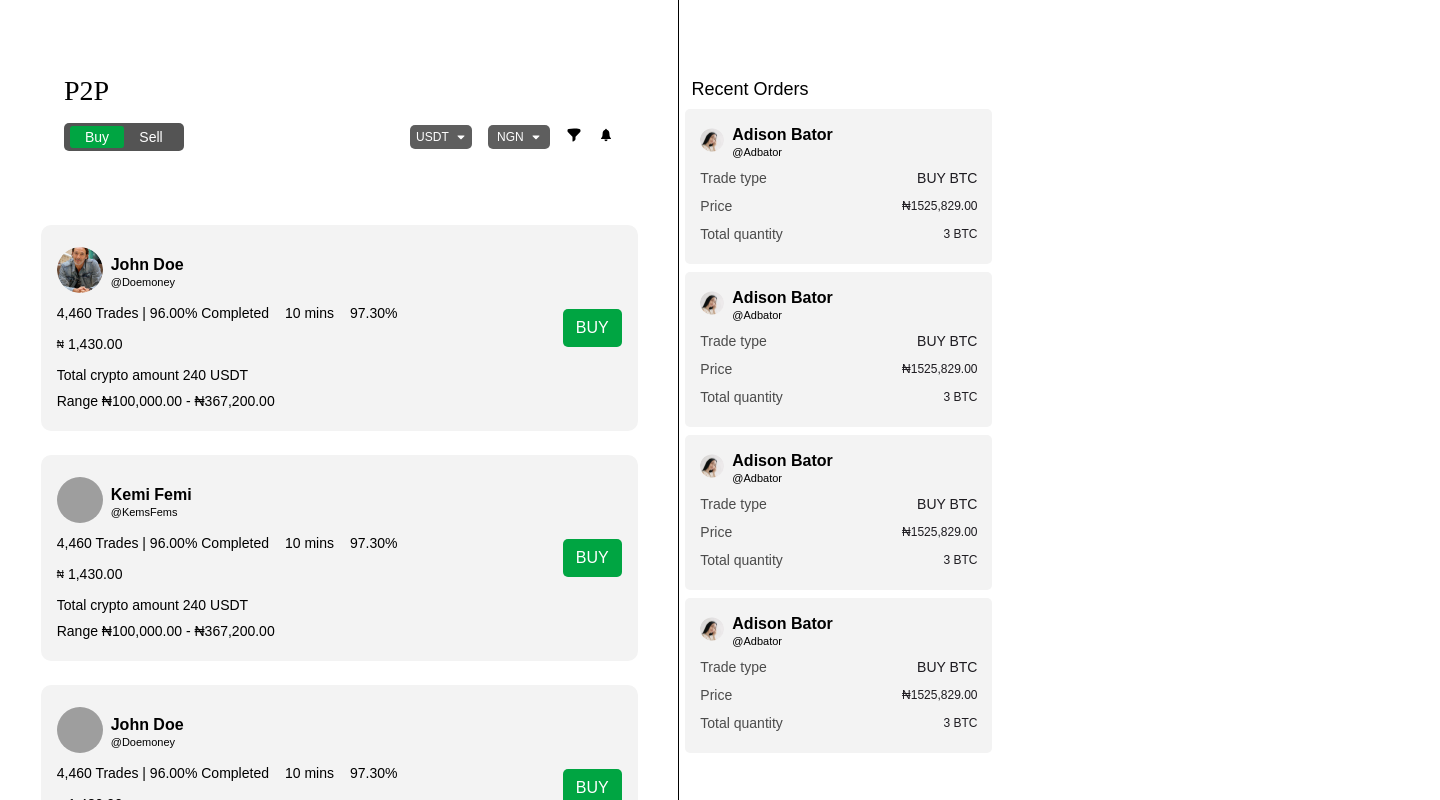
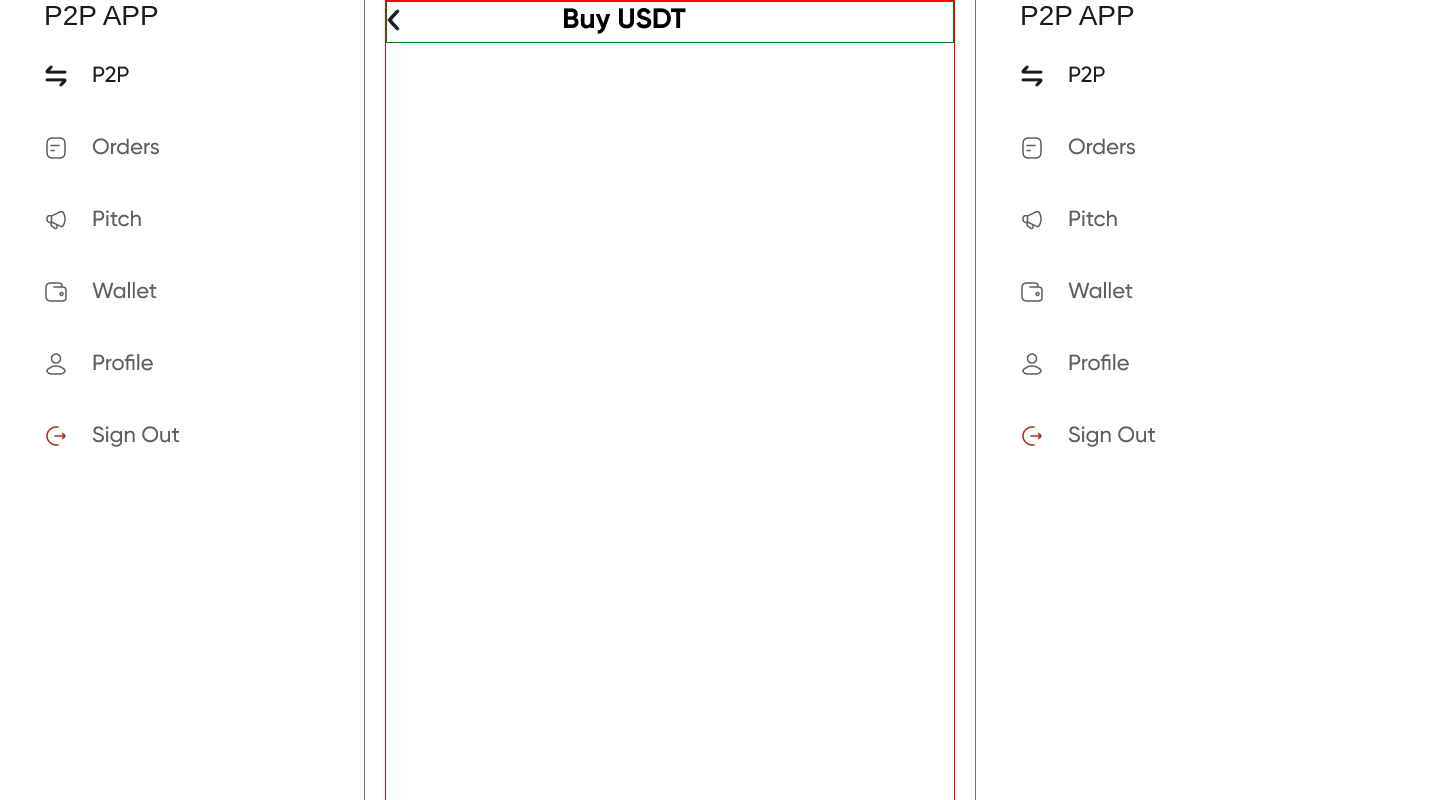
Before and after one commit to Stringcode-Limited/p2p-front-end, a React (Vite) app: page / in a window 1280 px wide. Shown: the top 800 px of the page, 1440 px wide, since content can reach past the window. Built offline with nearby package versions, Linux system fonts and the light colour scheme; grey boxes are pictures that could not be loaded; a web font is replaced by a local one.

Commit message:
added usdt features

```diff
--- a/src/App.tsx
+++ b/src/App.tsx
@@ -16,19 +16,21 @@ function App() {
     <>
       <Routes>
         <Route path="/" element={<HomeRouteWrapper />}>
-          <Route path="/" element={<HomePage />} />
+          {/* <Route path="/" element={<HomePage />} /> */}
+          <Route path="/" element={<Buyusdt />} />
           <Route path="/about" element={<AboutPage />} />
         </Route>
-        <Route path="/app" element={<AppRouteWrapper />}/>
+        <Route path="/app" element={<AppRouteWrapper />}>
           <Route index element={<AppHomePage />} />
           <Route path="order" element={<AppOrderPage />} />
           <Route path="pitch" element={<AppPitchPage />} />
           <Route path="wallet" element={<AppWalletPage />} />
           <Route path="profile" element={<AppProfilePage />} />
           <Route path="signout" element={<AppSignOutPage/>}/>
-          <Route path="/Buyusdt" element={<AppRouteWrapper/>}>
-            <Route path="Buyusdtpage" element={<Buyusdt/>}/>
-        </Route>
+          </Route>
+          {/* <Route path="/BuyUsdt" element={<AppRouteWrapper/>}>
+          <Route path="BuyUsdtpage" element={<Buyusdt/>}/>
+          </Route> */}
       </Routes>
     </>
   );
--- a/src/pages/app/app-home-page/BuyUsdt/Buyusdt.css
+++ b/src/pages/app/app-home-page/BuyUsdt/Buyusdt.css
@@ -2,12 +2,15 @@
     width: 1440px;
     height: 1221px;
     top: 2227px;
+    display: flex;
+    gap: 20px;
+
 }
 .usdt-info .sidebar{
     width: 365px;
     height: 945px;
     border: 0px, 1px 0px, 0px;
-    border-right: 1px solid #727272
+    border-right: 1px solid #727272;
 }
 .usdt-info .sidebar-right{
     width: 365px;
@@ -20,10 +23,14 @@
     height: 368px;
     display: flex;
     flex-direction: column;
+    margin-left: 44px;
     top: 106px;
     margin-top: 30px;
     left: 44px;
     gap: 40px;
+}
+.usdt-info .log{
+    margin-left: 44px;
 }
 .usdt-info .icons-unit-right{
     width: 136px;
@@ -35,13 +42,10 @@
     left: 44px;
     gap: 40px;
 }
-.usdt-info .info-section{
-    display: flex;
-    justify-content: space-between;
+.usdt-info .middle-section{
+    border: 1px solid red;
+    width: 570px;
 }
-.usdt-info .middle-section{
-
+.sdt{
+    border: 1px solid green;
 }
-.usdt{
-    border: 1px solid red;
-}
--- a/src/pages/app/app-home-page/BuyUsdt/Buyusdt.tsx
+++ b/src/pages/app/app-home-page/BuyUsdt/Buyusdt.tsx
@@ -1,4 +1,3 @@
-import React from 'react';
 import "./Buyusdt.css"
 import P2Papp from '../../../../components/P2Papp/P2Papp';
 import opposite from "../BuyUsdt/img/opposite.png"
@@ -17,7 +16,6 @@ import buy from "../BuyUsdt/img/buy.png"
 function Buyusdt() {
   return (
     <div className='usdt-info'>
-        <div className="info-section">
             <div className="sidebar">
                 <div className="log">
                     <P2Papp />
@@ -41,11 +39,10 @@ function Buyusdt() {
                     <div className="opposite-face">
                         <img src={signout}alt="" />
                     </div>
-
                 </div>
             </div>
             <div className="middle-section">
-                <div className="usdt">
+                <div className="sdt">
                     <img src={buy} alt="" />
                 </div>
             </div>
@@ -53,7 +50,7 @@ function Buyusdt() {
                 <div className="log">
                     <P2Papp />
                 </div>
-                <div className="icons-unit-right">
+                <div className="icons-unit">
                     <div className="opposite-face">
                         <img src={opposite}alt="" />
                     </div>
@@ -72,10 +69,8 @@ function Buyusdt() {
                     <div className="opposite-face">
                         <img src={signout}alt="" />
                     </div>
-
                 </div>
             </div>
-        </div>
 
 
     </div>
```
